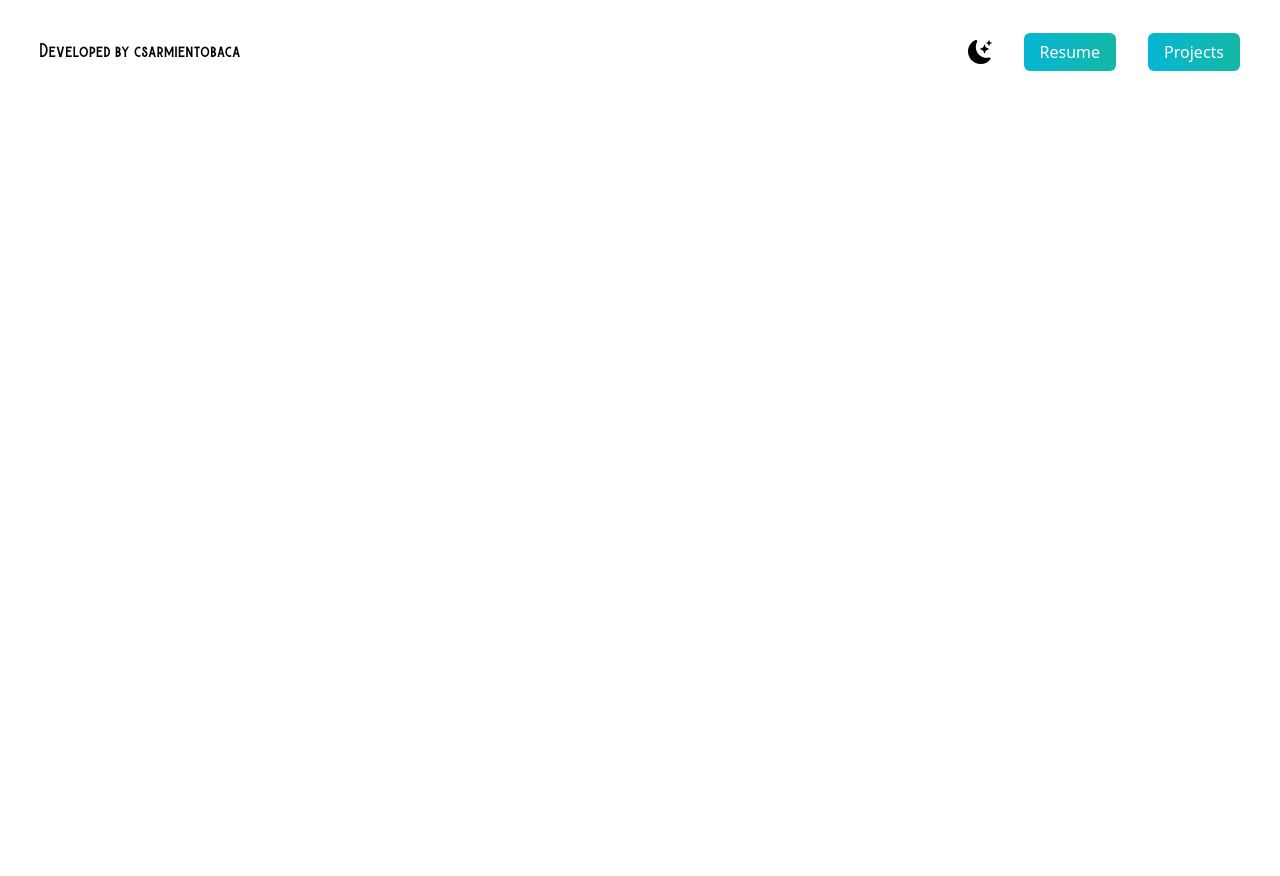
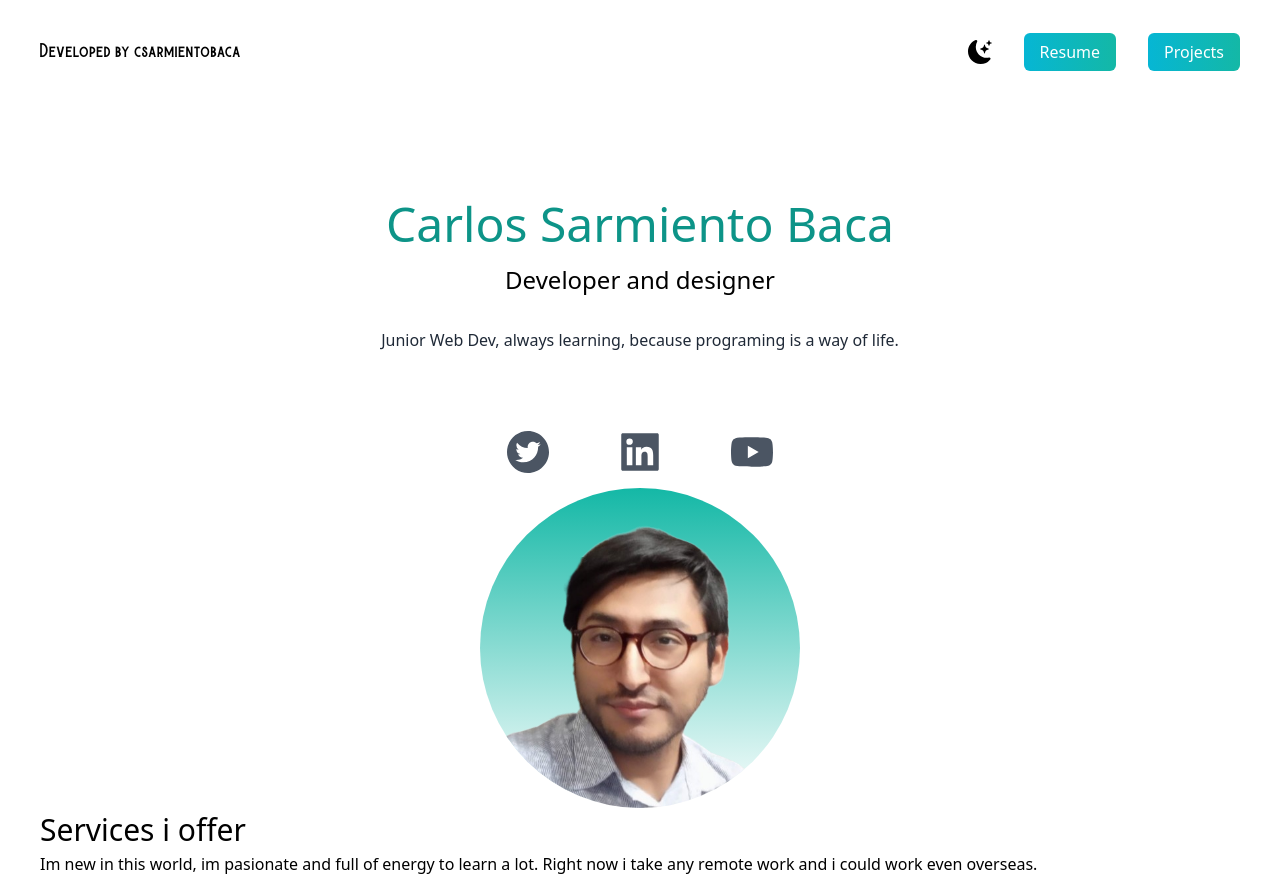
Before and after one commit to csarmientobaca/csbPortfolio, a Next.js app in the folder my-app/: page / in a window 1280 px wide. Before the commit the page ends 800 px from the top, so only its background shows below. Built offline with nearby package versions, Linux system fonts and the light colour scheme.

Commit message:
added images and text

```diff
--- a/my-app/pages/index.js
+++ b/my-app/pages/index.js
@@ -2,8 +2,12 @@
 
 import Head from 'next/head'
 import { BsFillMoonStarsFill } from 'react-icons/bs'
+import { AiFillLinkedin, AiFillTwitterCircle, AiFillYoutube } from 'react-icons/ai'
+import Image from 'next/image'
+import me1 from "../public/me1.png"
 
 // const inter = Inter({ subsets: ['latin'] })
+
 
 export default function Home() {
   return (
@@ -34,6 +38,38 @@ export default function Home() {
             </ul>
 
           </nav>
+          <div className='text-center p-10'>
+            <h2 className='text-5xl py-2 text-teal-600 font-medium'>
+              Carlos Sarmiento Baca
+            </h2>
+            <h3 className='text-2xl py-2'>
+              Developer and designer
+            </h3>
+            <p className='text-md py-5 leading-8 text-gray-800'>
+              Junior Web Dev, always learning, because programing is a way of life.
+            </p>
+          </div>
+          <div className='text-5xl flex justify-center gap-16 py-3 text-gray-600'>
+            <AiFillTwitterCircle />
+            <AiFillLinkedin />
+            <AiFillYoutube />
+          </div>
+          <div className='relative mx-auto bg-gradient-to-b from-teal-500 rounded-full w-80 h-80 overflow-hidden'>
+            <Image alt='myPhoto' src={me1} layout='fill' objectFit='cover' />
+          </div>
+        </section>
+
+
+        <section>
+          <div>
+            <h3 className='text-3xl py-1'>Services i offer</h3>
+            <p>
+              Im new in this world, im pasionate and full of energy to learn a lot.
+              Right now i take any remote work and i could work even overseas.
+            </p>
+          </div>
+
+
         </section>
       </main>
 
```
Also changed, not shown: my-app/public/me1.png (added).
